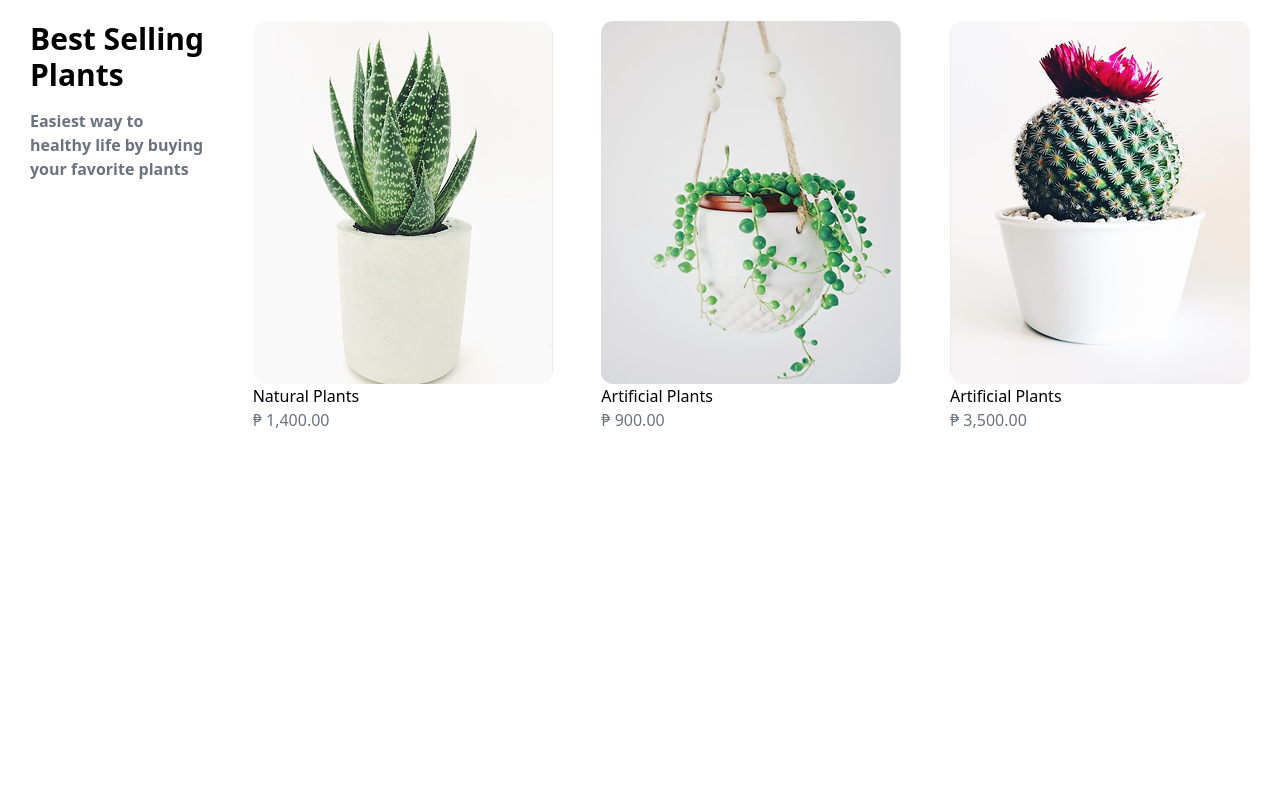
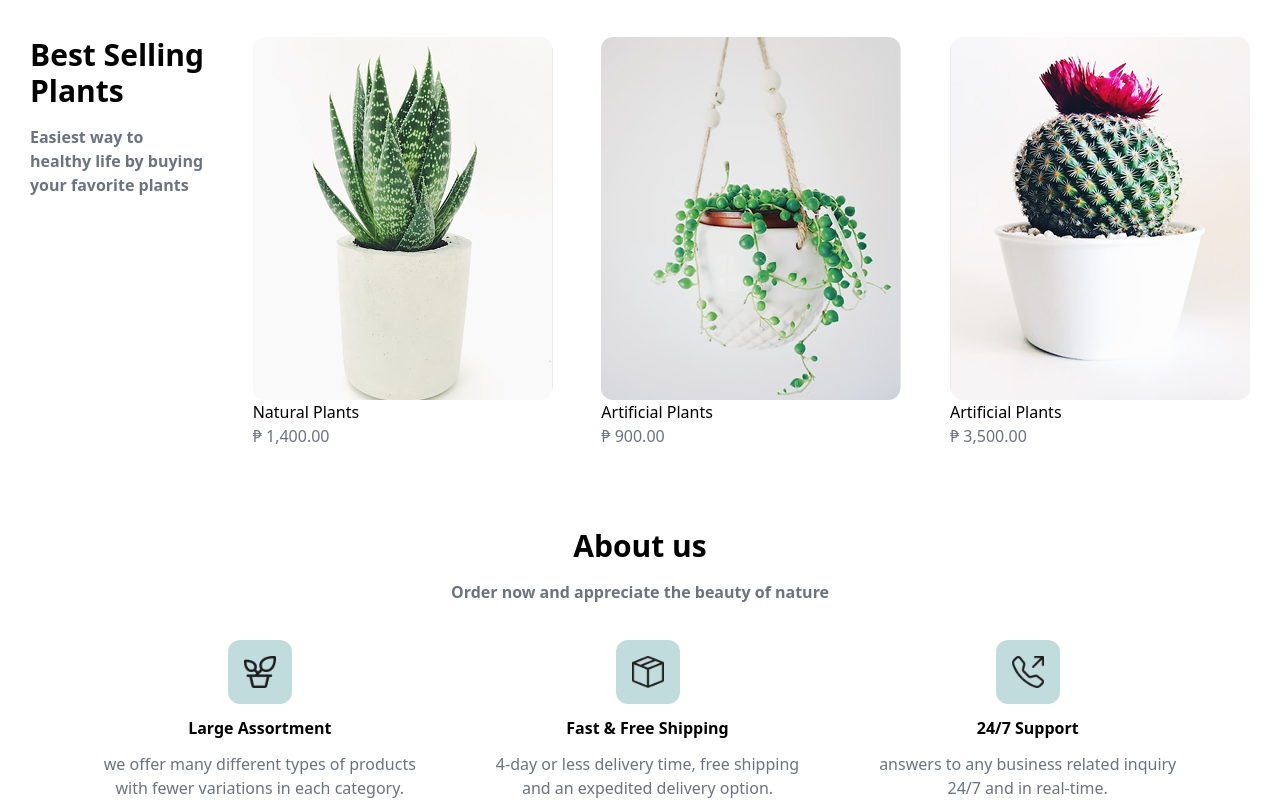
Before and after one commit to samaahmed1/Greenmind, a React (Vite) app: page / in a window 1280 px wide. Shown: the part 609-1409 px from the top of the page. Before the commit the page ends 1105 px from the top, so only its background shows below. Built offline with nearby package versions, Linux system fonts and the light colour scheme.

Commit message:
Add: AboutUs Section

```diff
--- /dev/null
+++ b/src/components/AboutUs.jsx
@@ -0,0 +1,38 @@
+import vectorOne from "../assets/icons/Vector-1.webp";
+import vectorTwo from "../assets/icons/Vector-2.webp";
+import vectorThree from "../assets/icons/Vector-3.webp";
+export default function AboutUs() {
+  return (
+    <section>
+      <div className="container px-5 mx-auto flex justify-center items-center text-center flex-col gap-9">
+        <div className="col flex flex-col gap-4">
+          <h2 className="text-3xl font-bold">About us</h2>
+          <p className="text-gray-500 font-semibold">Order now and appreciate the beauty of nature</p>
+        </div>
+        <div className="details flex justify-center md:justify-between gap-7 md:gap-20 flex-wrap">
+          <div className="col flex flex-col gap-3">
+            <img className="mx-auto bg-[#C1DCDC] rounded-xl p-4 w-16" src={vectorOne} alt={vectorOne} />
+            <span className="font-semibold">Large Assortment</span>
+            <p className="text-gray-500">
+              we offer many different types of products <br /> with fewer variations in each category.
+            </p>
+          </div>
+          <div className="col flex flex-col gap-3">
+            <img className="mx-auto bg-[#C1DCDC] rounded-xl p-4 w-16" src={vectorTwo} alt={vectorTwo} />
+            <span className="font-semibold">Fast & Free Shipping</span>
+            <p className="text-gray-500">
+              4-day or less delivery time, free shipping <br /> and an expedited delivery option.
+            </p>
+          </div>
+          <div className="col flex flex-col gap-3">
+            <img className="mx-auto bg-[#C1DCDC] rounded-xl p-4 w-16" src={vectorThree} alt={vectorThree} />
+            <span className="font-semibold">24/7 Support</span>
+            <p className="text-gray-500">
+              answers to any business related inquiry <br /> 24/7 and in real-time.
+            </p>
+          </div>
+        </div>
+      </div>
+    </section>
+  );
+}
--- a/src/components/BestSelling.jsx
+++ b/src/components/BestSelling.jsx
@@ -3,7 +3,7 @@ import frameTwo from "../assets/images/Frame-2.webp";
 import frameThtee from "../assets/images/Frame-3.webp";
 export default function BestSelling() {
   return (
-    <section className="py-16">
+    <section className="py-20">
       <div className="container px-5 mx-auto flex flex-wrap justify-center md:justify-between gap-8">
         <div className="col flex flex-col gap-4">
           <h2 className="text-3xl font-bold">
--- a/src/pages/Home.jsx
+++ b/src/pages/Home.jsx
@@ -1,4 +1,5 @@
 import Hero from "../components/Hero";
+import AboutUs from "../components/AboutUs";
 import BestSelling from "../components/BestSelling";
 
 export default function Home() {
@@ -6,6 +7,7 @@ export default function Home() {
     <>
       <Hero />
       <BestSelling />
+      <AboutUs/>
     </>
   );
 }
```
